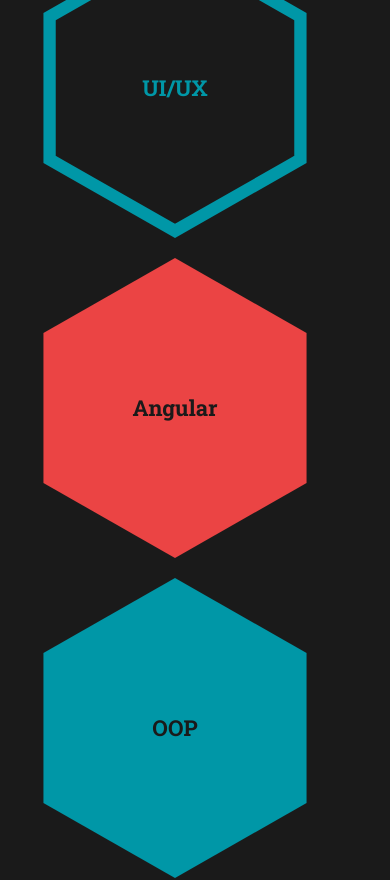
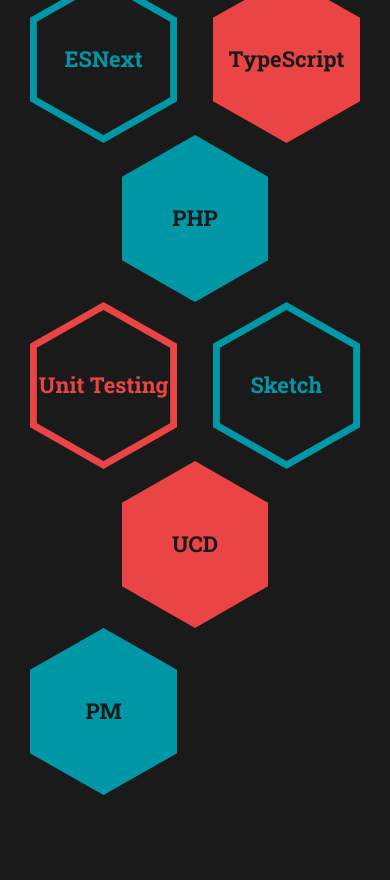
Before and after one commit to coenkoopmans/coenkoopmans.nl, an Angular app: page / in a window 390 px wide. Shown: the part 1620-2500 px from the top of the page. After the commit the page ends 2440 px from the top, so only its background shows below. Built offline with nearby package versions, Linux system fonts and the light colour scheme.

Commit message:
Creates mobile hexagon grid

```diff
--- a/src/app/components/intro/intro.component.scss
+++ b/src/app/components/intro/intro.component.scss
@@ -9,6 +9,20 @@
 $scroll-button-width: getVwSizeForScreenWidth(42, 'mobile');
 $scroll-button-height: getVwSizeForScreenWidth(15, 'mobile');
 $scroll-button-padding: getVwSizeForScreenWidth(50, 'mobile');
+
+
+// Hexagons
+$hexagon-width: getVwSizeForScreenWidth(214, 'mobile');
+$hexagon-height: getVwSizeForScreenWidth(244, 'mobile');
+$hexagon-margin: getVwSizeForScreenWidth(12, 'mobile');
+
+$hexagon-width-tablet: $hexagon-width * $scale-factor-tablet-vw;
+$hexagon-height-tablet: $hexagon-height * $scale-factor-tablet-vw;
+$hexagon-margin-tablet: $hexagon-margin * $scale-factor-tablet-vw;
+
+$hexagon-width-desktop: $hexagon-width * $scale-factor-desktop-vw;
+$hexagon-height-desktop: $hexagon-height * $scale-factor-desktop-vw;
+$hexagon-margin-desktop: $hexagon-margin * $scale-factor-desktop-vw;
 
 .intro {
   position: relative;
--- a/src/app/components/skills/skills.component.html
+++ b/src/app/components/skills/skills.component.html
@@ -13,7 +13,7 @@
         <h3 class="skills__item">PHP</h3>
         <h3 class="skills__item">Unit Testing</h3>
         <h3 class="skills__item">Sketch</h3>
-        <h3 class="skills__item">User Centric Design</h3>
-        <h3 class="skills__item">Project Management</h3>
+        <h3 class="skills__item">UCD</h3>
+        <h3 class="skills__item">PM</h3>
     </div>
 </section>
--- a/src/app/components/skills/skills.component.scss
+++ b/src/app/components/skills/skills.component.scss
@@ -1,4 +1,18 @@
 @import '../../shared/base';
+
+// Hexagons
+
+$hexagon-width: getVwSizeForScreenWidth(120, 'mobile');
+$hexagon-height: getVwSizeForScreenWidth(137, 'mobile');
+$hexagon-margin: getVwSizeForScreenWidth(30, 'mobile');
+
+$hexagon-width-tablet: $hexagon-width * $scale-factor-tablet-vw;
+$hexagon-height-tablet: $hexagon-height * $scale-factor-tablet-vw;
+$hexagon-margin-tablet: $hexagon-margin * $scale-factor-tablet-vw;
+
+$hexagon-width-desktop: $hexagon-width * $scale-factor-desktop-vw;
+$hexagon-height-desktop: $hexagon-height * $scale-factor-desktop-vw;
+$hexagon-margin-desktop: $hexagon-margin * $scale-factor-desktop-vw;
 
 :host {
   @include breakpoint('low-height') {
@@ -9,18 +23,20 @@
 .skills {
   display: flex;
   flex-wrap: wrap;
-  justify-content: space-between;
+  justify-content: flex-start;
+  margin-top: 25px;
+  width: getVw($hexagon-width * 2 + $hexagon-margin);
+  margin-left: auto;
+  margin-right: auto;
 }
 
 .skills__item {
   display: block;
-  width: 300px;
-  height: 300px;
-  margin-bottom: 20px;
+  width: getVw($hexagon-width);
+  line-height: getVw($hexagon-height);
 
   background-size: 100% 100%;
   text-align: center;
-  line-height: 300px;
   color: $color-black;
 
   font-weight: 700;
@@ -33,6 +49,18 @@
   }
 }
 
+// Grid behavior
+@include breakpoint('mobile') {
+  .skills__item:nth-of-type(3n + 1) { // First of three
+    margin-right: getVw($hexagon-margin);
+  }
+  .skills__item:nth-of-type(3n + 3) { // Third of three (separate, on new line)
+    margin-top: getVw(-$hexagon-margin * 0.21);
+    margin-left: getVw(0.625 * $hexagon-width);
+  }
+}
+
+// Hexagon shape
 .skills__item:nth-of-type(4n + 1) {
   background-image: url('/assets/ui/hexagon-fill-blue.svg');
 }
--- a/src/app/shared/layout.scss
+++ b/src/app/shared/layout.scss
@@ -1,17 +1,3 @@
-// Hexagons
-
-$hexagon-width: getVwSizeForScreenWidth(214, 'mobile');
-$hexagon-height: getVwSizeForScreenWidth(244, 'mobile');
-$hexagon-margin: getVwSizeForScreenWidth(12, 'mobile');
-
-$hexagon-width-tablet: $hexagon-width * $scale-factor-tablet-vw;
-$hexagon-height-tablet: $hexagon-height * $scale-factor-tablet-vw;
-$hexagon-margin-tablet: $hexagon-margin * $scale-factor-tablet-vw;
-
-$hexagon-width-desktop: $hexagon-width * $scale-factor-desktop-vw;
-$hexagon-height-desktop: $hexagon-height * $scale-factor-desktop-vw;
-$hexagon-margin-desktop: $hexagon-margin * $scale-factor-desktop-vw;
-
 // Containers
 
 .container {
@@ -23,3 +9,16 @@
     padding: #{$padding-top-desktop}px #{$padding-left-right-desktop}px 0 #{$padding-left-right-desktop}px
   }
 }
+
+.container--cancel {
+  margin-left: #{-$padding-left-right-mobile}px;
+  margin-right: #{-$padding-left-right-mobile}px;
+  @include breakpoint('tablet') {
+    margin-left: #{-$padding-left-right-tablet}px;
+    margin-right: #{-$padding-left-right-tablet}px;
+  }
+  @include breakpoint('desktop') {
+    margin-left: #{-$padding-left-right-desktop}px;
+    margin-right: #{-$padding-left-right-desktop}px;
+  }
+}
```
